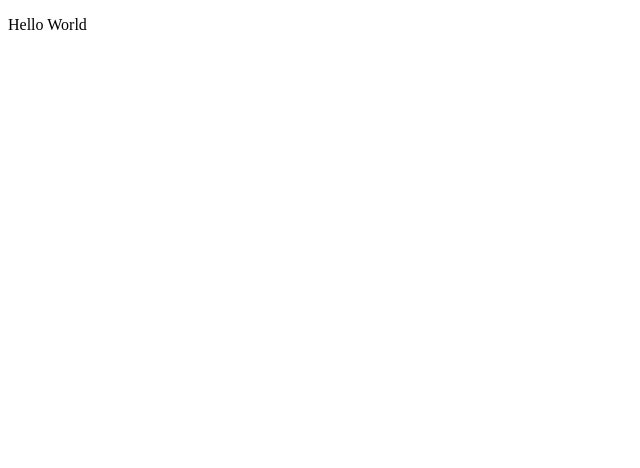
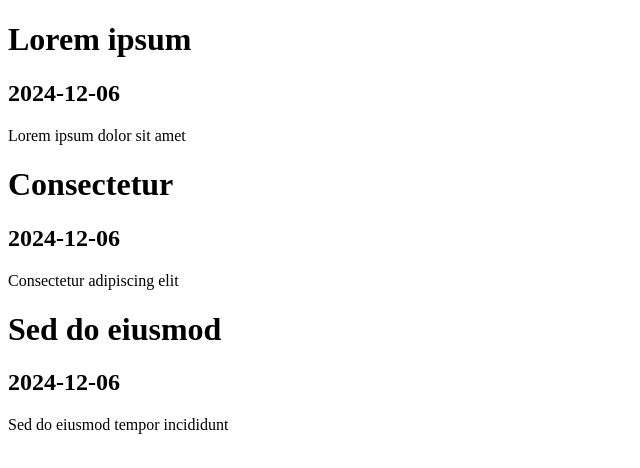
Before and after one commit to IgorArnaut/React-Notes-App, a React (Create React App) app in the folder notes-app/: page / in a window 1280 px wide. Shown: the top 468 px of the page, without its empty margins (0-640 px from the left). Built offline with nearby package versions, Linux system fonts and the light colour scheme.

Commit message:
Added list of notes

```diff
--- a/notes-app/src/App.js
+++ b/notes-app/src/App.js
@@ -1,3 +1,24 @@
+function Note({ note }) {
+  return (
+    <div>
+      <h1>{note.title}</h1>
+      <h2>{note.date}</h2>
+      <p>{note.text}</p>
+    </div>
+  );
+}
+
 export default function App() {
-  return <p>Hello World</p>;
+  const noteList = [
+    { title: "Lorem ipsum", date: "2024-12-06", text: "Lorem ipsum dolor sit amet" },
+    { title: "Consectetur", date: "2024-12-06", text: "Consectetur adipiscing elit" },
+    { title: "Sed do eiusmod", date: "2024-12-06", text: "Sed do eiusmod tempor incididunt" },
+  ];
+  return (
+    <>
+      {noteList.map((note) => (
+        <Note note={note} />
+      ))}
+    </>
+  );
 }
```
